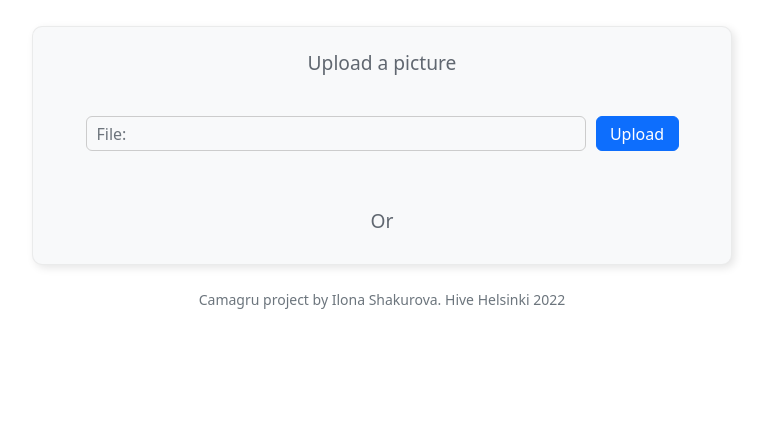
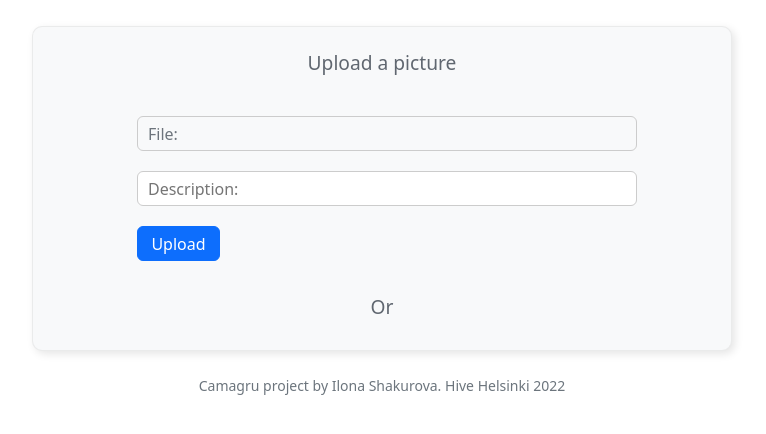
Before and after one commit to fglsn/camagru, a PHP site: page /camagru/upload.php in a window 1280 px wide. Shown: the part 62-496 px from the top of the page, without its empty margins (258-1024 px from the left). Run offline with PHP 8.4, Linux system fonts and the light colour scheme; data comes from the database, SQL or seed files in the repository.

Commit message:
Add post description feature

```diff
--- a/config/init_v1.sql
+++ b/config/init_v1.sql
@@ -39,7 +39,7 @@ create table if not exists camagru_db.posts (
 	owner_id int not null,
 	-- picture mediumblob not null,
 	picture_path text not null,
-	picture_name varchar(50) not null,
+	picture_description varchar(250) not null,
 	created_at timestamp not null default current_timestamp(),
 	webcam tinyint not null default 0
 );
--- a/src/post_create.php
+++ b/src/post_create.php
@@ -2,11 +2,11 @@
 	require_once (__DIR__ . '/../config/include.php');
 	require_once(__DIR__ . '/user_db.php');
 
-	function create_post($dbc, $directory, $filename, $user_id, $webcam = 0) {
-		$stmt = $dbc->prepare("insert into posts (owner_id, picture_path, picture_name, webcam)
-								values (:owner_id, :picture_path, :picture_name, :webcam)");
+	function create_post($dbc, $directory, $filename, $user_id, $description, $webcam = 0) {
+		$stmt = $dbc->prepare("insert into posts (owner_id, picture_path, picture_description, webcam)
+								values (:owner_id, :picture_path, :picture_description, :webcam)");
 		return $stmt->execute(array('owner_id' => $user_id,
 							'picture_path' => $directory.$filename,
-							'picture_name' => $filename,
+							'picture_description' => $description,
 							'webcam' => $webcam	));
 	}
--- a/src/post_load.php
+++ b/src/post_load.php
@@ -16,7 +16,7 @@ function load_posts($dbc, $pagenum) {
 		throw new FailedToLoadPostsException();
 	$offset = ($pagenum - 1) * $posts_to_load;
 	$sql = 'select users.username,
-			posts.post_id, posts.owner_id, posts.picture_path
+			posts.post_id, posts.owner_id, posts.picture_path, posts.picture_description
 			from posts join users
 			on posts.owner_id = users.user_id
 			order by post_id desc
--- a/src/validations.php
+++ b/src/validations.php
@@ -42,4 +42,12 @@
 			throw new ValidationException("Password doesn't match.");
 	}
 
+	function validate_comment($comment) {
+		$comment = input_data($comment);
+		if (!preg_match("/^[a-zA-Z0-9_\-!?. ,@#]*$/", $comment))
+			throw new ValidationException("Some forbidden charachters used.");
+		if (strlen($comment) > 100)
+			throw new ValidationException("Invalid length (max 250 chars).");
+		return $comment;
+	}
 ?>
--- a/static/style.css
+++ b/static/style.css
@@ -326,6 +326,7 @@ main {
 
 .upload-form {
 	display: flex;
+	flex-direction: column;
 }
 
 input[type="file"] {
--- a/templates/feed.php
+++ b/templates/feed.php
@@ -12,7 +12,8 @@
 				if (!empty($posts)) {
 					foreach ($posts as $post) {
 						$src = '.'.$post['picture_path'];
-						$author = $post['username'] ?>
+						$author = $post['username'];
+						$description = $post['picture_description'] ?>
 						<article class="post-wrapper">
 						<div class="post">
 							<div class="post-header">
@@ -43,7 +44,7 @@
 								</section>
 								<section class="author-section">
 									<h6 class="author-username" style="padding: 12px;"><?php echo '@'.$author ?></h6>
-									<p class="post-description">post-description-here post-description-here post-description-here post-description-here </p>
+									<p class="post-description"><?php echo $description ?></p>
 								</section>
 								<div class="line" style="flex-grow: 0"></div>
 								<section class="comments">
--- a/templates/upload.php
+++ b/templates/upload.php
@@ -14,10 +14,10 @@
 				<div class="upload-form">
 					<label for="file-upload" class="custom-file-upload">File: <span id="file-selected"></span></label>
 					<input type="file" accept="image/png, image/jpeg" id="file-upload" name="file" onchange="showname()"/>
+					<input type="text" class="custom-file-upload" name="description" value="" placeholder="Description: " autocomplete="off"/>
+					<span class="error" style="padding-left: 10px;"><?php echo $error;?></span>
 					<button class="btn btn-primary" id="upload-btn" type="submit" name="upload">Upload</button>
 				</div>
-				<span class="error" style="padding-left: 10px;"><?php echo $error;?></span>
-
 			</form>
 			<h4 class="form-header-light">Or</h4>
 		</div>
--- a/upload.php
+++ b/upload.php
@@ -8,7 +8,7 @@
 	class TooBigFileException extends Exception {};
 	class FileNotAllowedException extends Exception {};
 
-	$info = $error = '';
+	$info = $error = $description = '';
 
 	$allowedTypes = [
 		'image/png' => 'png',
@@ -52,11 +52,13 @@
 					throw new FileNotAllowedException();
 
 				if (is_uploaded_file($_FILES['file']['tmp_name']) && $_FILES['file']['error'] === UPLOAD_ERR_OK) {
+					if (isset($_POST['description']) && !empty($_POST['description']))
+						$description = validate_comment($_POST['description']);
 					$pos = strripos($filetype, "/");
 					$extension = substr($filetype, $pos + 1);
 					$filename = uniqid('img_') . '.' . $extension;
 					move_uploaded_file($filepath, __DIR__.$upload_dir.$filename);
-					create_post($dbc, $upload_dir, $filename, $_SESSION['user_id']);
+					create_post($dbc, $upload_dir, $filename, $_SESSION['user_id'], $description);
 					unlink($filepath);
 					$qparam = http_build_query(array('info' => 'uploaded'));
 					header('Location: upload.php?' . $qparam);
@@ -68,8 +70,11 @@
 				$error = 'This file is too big. Please try again.';
 			} catch (FileNotAllowedException $e) {
 				$error = 'Only jpeg or png files allowed.';
+			} catch (ValidationException $e) {
+				$error = $e->getMessage();
 			} catch (PDOException $e) {
-				$error = "Failed to load the post. Please, try again.";
+				// $error = "Failed to load the post. Please, try again.";
+				$error = $e->getMessage();
 			}
 		}
 		if ($error)
```
